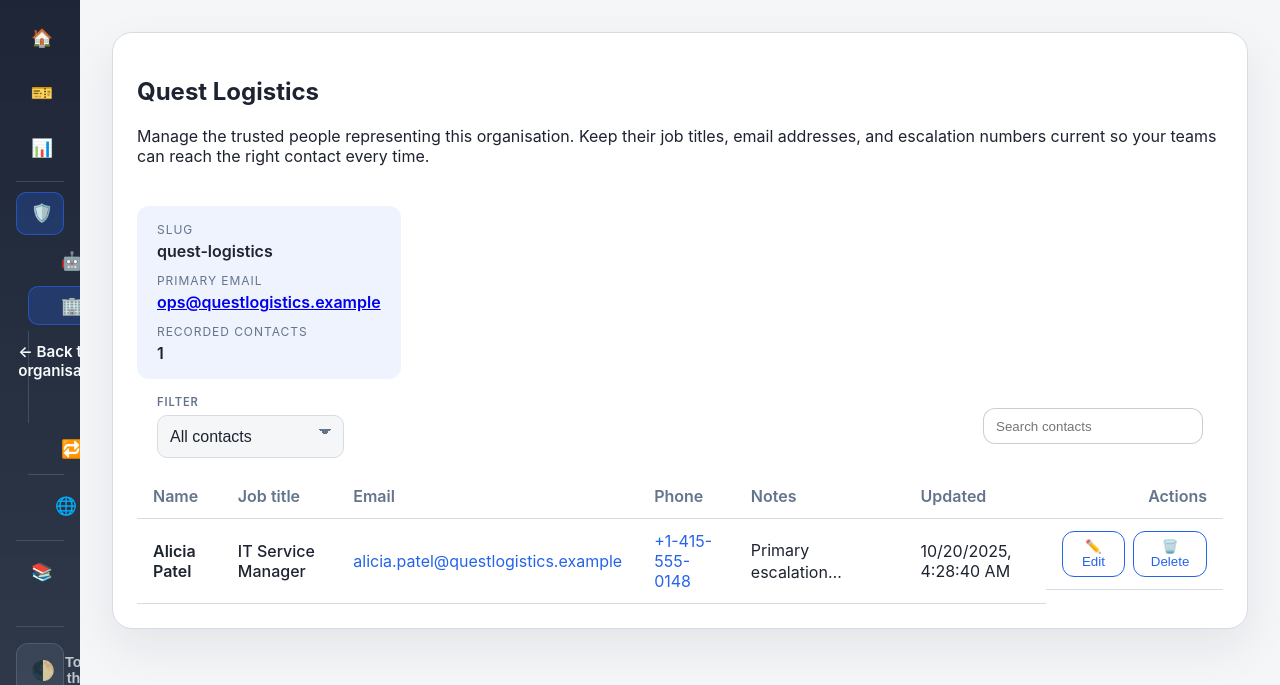
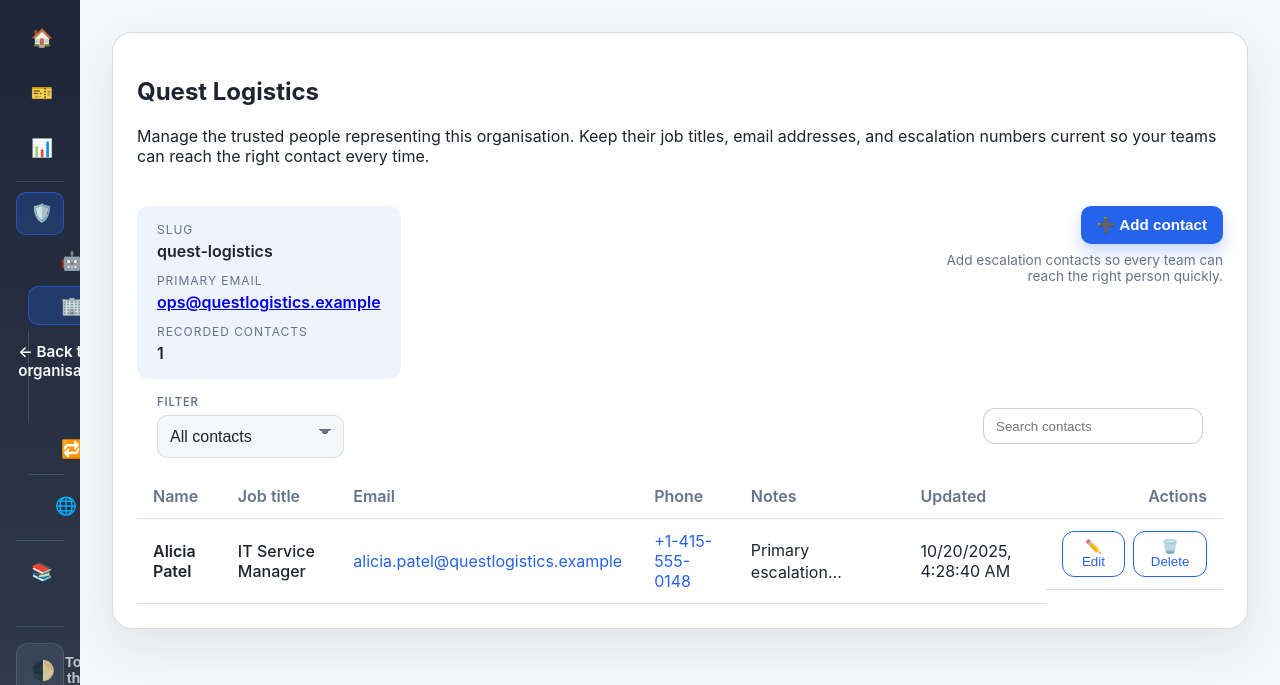
Before and after one commit to bradhawkins85/tacticaldesk, a FastAPI app: page /admin/organisations/1/contacts in a window 1280 px wide. Shown: the part 72-757 px from the top of the page. Run offline with FastAPI, Linux system fonts and the light colour scheme; data comes from the database, SQL or seed files in the repository; parts of the project's set-up code (start-up, migrations or seed data) failed here and were passed over.

Commit message:
Add in-app contact creation controls

```diff
--- a/app/web/static/css/app.css
+++ b/app/web/static/css/app.css
@@ -3450,6 +3450,22 @@ body[data-modal-open="true"] {
   min-width: 260px;
 }
 
+.contact-directory__actions {
+  display: flex;
+  flex-direction: column;
+  align-items: flex-end;
+  gap: 8px;
+  min-width: 220px;
+}
+
+.contact-directory__hint {
+  margin: 0;
+  color: var(--color-muted);
+  font-size: 0.85rem;
+  text-align: right;
+  max-width: 280px;
+}
+
 .contact-directory__summary dl {
   margin: 0;
   display: grid;
@@ -3538,6 +3554,18 @@ body[data-modal-open="true"] {
   color: var(--color-muted);
 }
 
+.contact-empty__content {
+  display: flex;
+  flex-direction: column;
+  gap: 16px;
+  align-items: center;
+}
+
+.contact-empty__content p {
+  margin: 0;
+  max-width: 420px;
+}
+
 .contact-form .form-row {
   display: flex;
   gap: 16px;
@@ -3562,6 +3590,15 @@ body[data-modal-open="true"] {
     width: 100%;
   }
 
+  .contact-directory__actions {
+    align-items: stretch;
+    min-width: 0;
+  }
+
+  .contact-directory__hint {
+    text-align: left;
+  }
+
   .contact-notes {
     max-width: none;
   }
--- a/app/web/static/js/app.js
+++ b/app/web/static/js/app.js
@@ -3200,7 +3200,7 @@
     const contactSearchInput = contactPage.querySelector("[data-role='table-filter']");
     const contactEmptyState = contactPage.querySelector("[data-role='contact-empty-state']");
     const contactCountTarget = contactPage.querySelector("[data-role='contact-count']");
-    const newContactButton = document.querySelector("[data-action='contact-new']");
+    const newContactButtons = document.querySelectorAll("[data-action='contact-new']");
     const contactResetButton = contactForm?.querySelector("[data-action='contact-reset']");
     const contactCloseTriggers = contactModal
       ? contactModal.querySelectorAll("[data-action='contact-modal-close']")
@@ -3535,10 +3535,12 @@
       }
     });
 
-    if (newContactButton) {
-      newContactButton.addEventListener("click", () => {
-        resetContactForm();
-        openContactModal("create");
+    if (newContactButtons.length) {
+      newContactButtons.forEach((button) => {
+        button.addEventListener("click", () => {
+          resetContactForm();
+          openContactModal("create");
+        });
       });
     }
 
--- a/app/web/templates/organization_contacts.html
+++ b/app/web/templates/organization_contacts.html
@@ -48,6 +48,15 @@
             <dd data-role="contact-count">{{ contact_count }}</dd>
           </div>
         </dl>
+      </div>
+      <div class="contact-directory__actions">
+        <button class="primary-button" type="button" data-action="contact-new">
+          <span aria-hidden="true">➕</span>
+          <span>Add contact</span>
+        </button>
+        <p class="contact-directory__hint">
+          Add escalation contacts so every team can reach the right person quickly.
+        </p>
       </div>
     </div>
     <div class="panel__filters contact-directory__filters">
@@ -153,7 +162,15 @@
             data-role="contact-empty-state"
           >
             <td colspan="7">
-              No contacts have been recorded for this organisation yet. Add the first point of contact to begin.
+              <div class="contact-empty__content">
+                <p>
+                  No contacts have been recorded for this organisation yet. Add the first point of contact to begin.
+                </p>
+                <button class="primary-button" type="button" data-action="contact-new">
+                  <span aria-hidden="true">➕</span>
+                  <span>Add contact</span>
+                </button>
+              </div>
             </td>
           </tr>
         </tbody>
```
Also changed, not shown: changes.md (+1 -0 lines).
